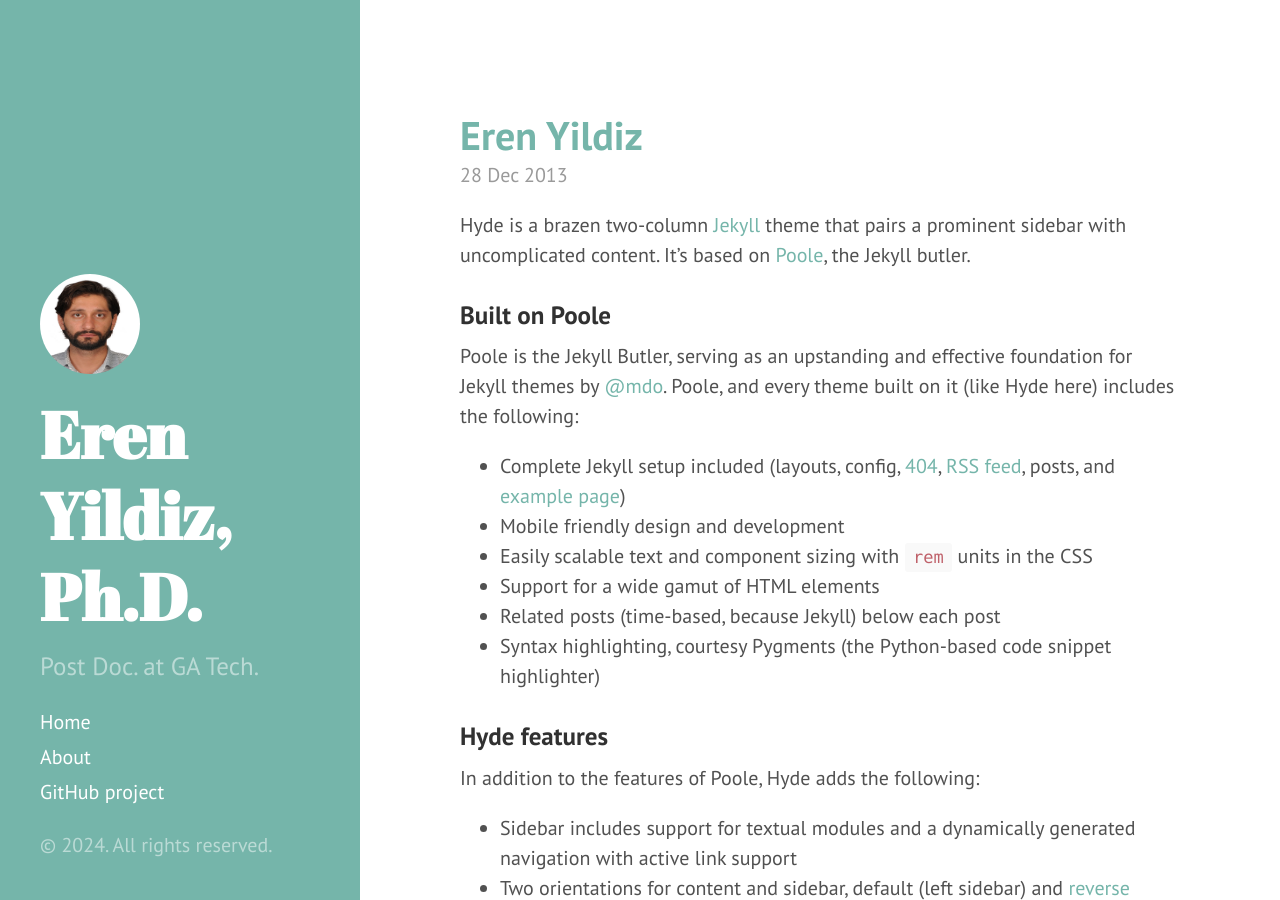
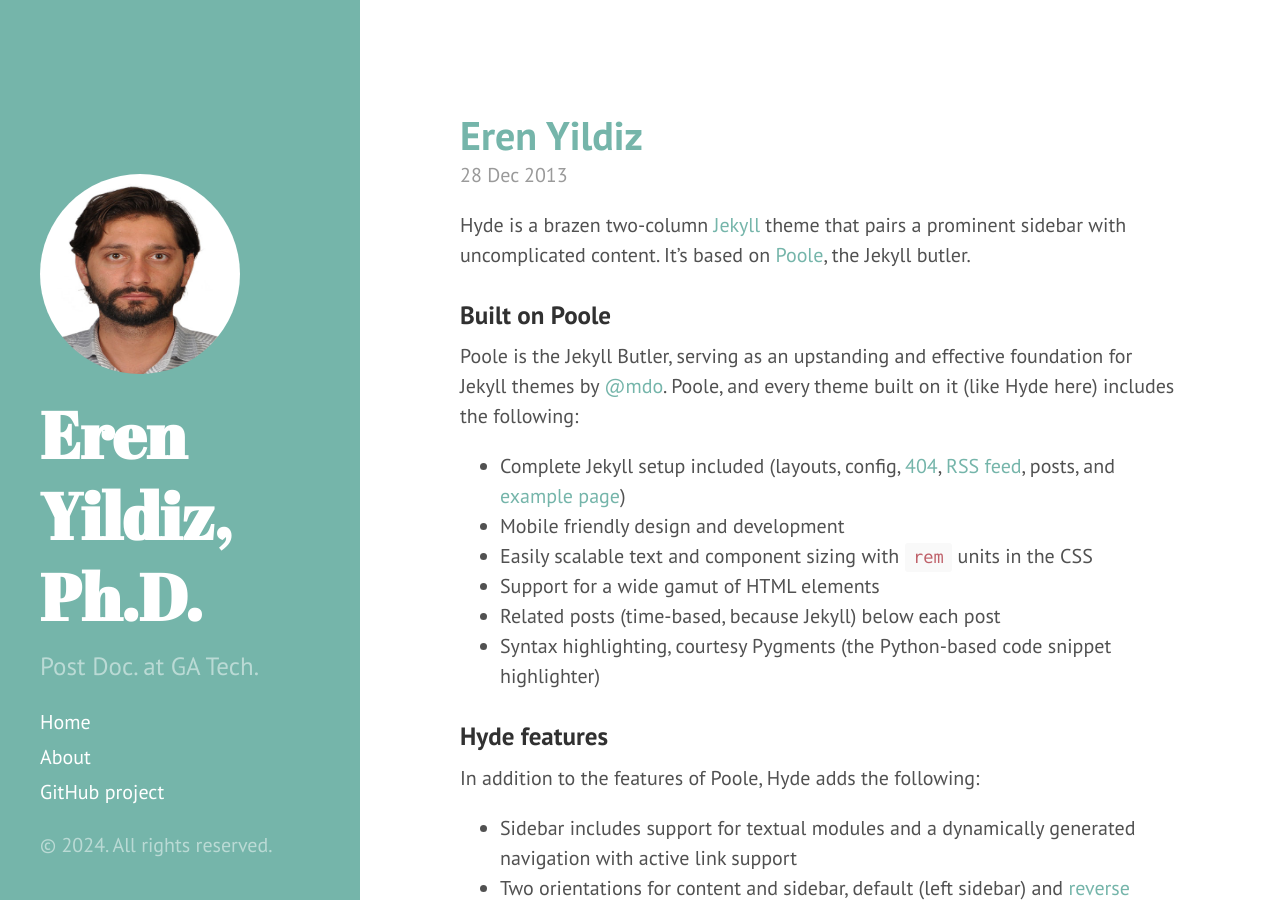
Before and after one commit to erenyildiz33/erenyildiz33.github.io, a Jekyll site: the page built from index.html, in a window 1280 px wide and 900 px high. Built offline with Jekyll 4.4.1, drawn with Linux system fonts in a browser that asks for light colours; the list of posts is cut into pages by our own code.

Commit message:
first Test

```diff
--- a/_includes/sidebar.html
+++ b/_includes/sidebar.html
@@ -1,6 +1,6 @@
 <div class="sidebar">
   <div class="container sidebar-sticky">
-    <img src="{{ site.baseurl }}{{ site.profile_image }}" alt="Eren Yildiz" style="width:100px;height:100px;border-radius:50%;"/>
+    <img src="{{ site.baseurl }}{{ site.profile_image }}" alt="Eren Yildiz" style="width:200px;height:200px;border-radius:50%;"/>
     <div class="sidebar-about">
       <h1>
         <a href="{{ site.baseurl }}">
```
